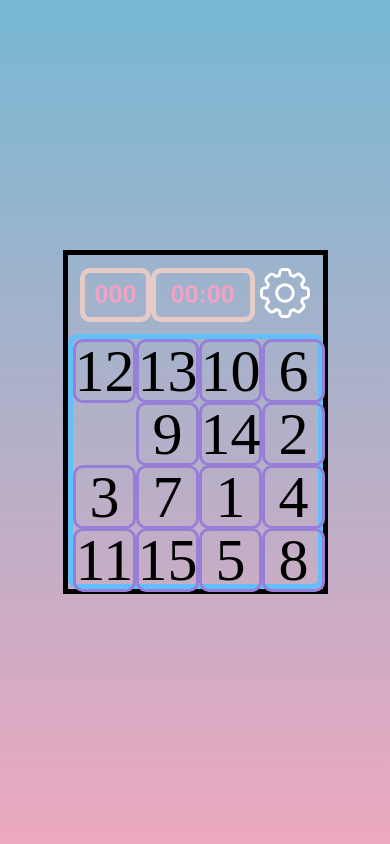
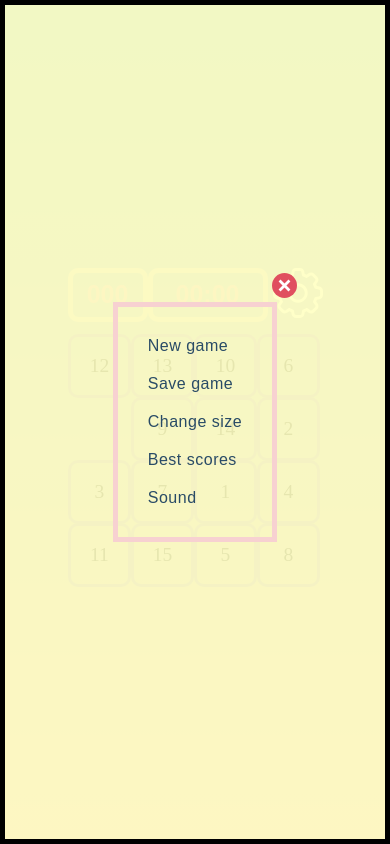
Before and after one commit to maximLomako/15, a plain HTML site: page index.html in a window 390 px wide. Both pictures are taken after a click on the picture 284 px from the left and 292 px from the top of the page. Drawn offline with Linux system fonts and the light colour scheme.

Commit message:
feat: add change size func

```diff
--- a/script.js
+++ b/script.js
@@ -1,5 +1,7 @@
 let numOfCellsinRow = 4;
-// пофиксить рендер
+const createPage = () => {
+  const body = document.querySelector('body');
+
   let getCorrectArray = (size) => {
     let numbers = [].fill("");
     numbers[size ** 2 - 1] = "";
@@ -23,12 +25,11 @@ let getCorrectArray = (size) => {
     return field.flat();
   };
 
-const arrOfNum = getCorrectArray(numOfCellsinRow);
+  let arrOfNum = getCorrectArray(numOfCellsinRow);
 
   const createField = () => {
-  const body = document.querySelector('body');
+
     const numbers = arrOfNum;
-  console.log(numbers);
 
     body.insertAdjacentHTML('afterbegin',
       `
@@ -45,21 +46,47 @@ const createField = () => {
 
     const field = document.querySelector('.field');
     numbers.map((c, i) => {
-    field.insertAdjacentHTML('beforeend', `<div class="cell" >${c === 0 ? '' : c}</div>`);
+      field.insertAdjacentHTML('beforeend', `<div class="cell" draggable="true">${c === 0 ? '' : c}</div>`);
     });
   }
   createField();
 
+  const createModalWindow = () => {
+    body.insertAdjacentHTML('afterbegin',
+      `<div class="modal">
+              <div class="modal__dialog">
+                <div class="modal__item">New game</div>
+                <div class="modal__item">Save game</div>
+                <div class="modal__item">Change size</div>
+                <div class="modal__item">Best scores</div>
+                <div class="modal__item">Sound</div>
+                <div class="close">
+                <img src="./assets/icons/close.svg" alt="close-icon">
+                </div>
+              </div>
+             </div>`
+    );
+  }
+  createModalWindow();
 //global variable
   const container = document.querySelector('.container'),
     field = document.querySelector('.field'),
     cell = document.querySelectorAll('.cell'),
     counter = document.querySelector('.counter'),
-  timer = document.querySelector('.timer');
+    timer = document.querySelector('.timer'),
+    gear = document.querySelector('.gear'),
+    gearIcon = document.querySelector('.gear img'),
+    modal = document.querySelector('.modal'),
+    modalDialog = document.querySelector('.modal__dialog'),
+    close = document.querySelector('.close'),
+    modalItems = document.querySelectorAll('.modal__item'),
+    fieldSizeValue = ['3x3', '4x4', '5x5', '6x6', '7x7', '8x8'];
+
 // let initArrLength = 15;
   let fieldWidth = '';
   let cellWidth = '';
   let cellHeight = '';
+  let fontSize = '';
   const cells = [];
   let empty = {};
   let counterValue = 0;
@@ -73,6 +100,7 @@ const initGame = () => {
     cell.forEach((c, i) => {
         c.style.width = parseInt(fieldWidth, 10) / numOfCellsinRow + 'px';
         c.style.height = parseInt(fieldWidth, 10) / numOfCellsinRow + 'px';
+        c.style.fontSize = '5vw';
 
         const left = i % numOfCellsinRow;
         const top = (i - left) / numOfCellsinRow;
@@ -104,10 +132,32 @@ const initGame = () => {
         cell[i].style.top = `${top * parseInt(cellHeight, 10)}px`; // присваеваем расчетные значения в стили ячеек
         cell[i].style.left = `${left * parseInt(cellWidth, 10)}px`;
 
+        //drag
+        const dragStart = () => {
+          setTimeout(() => {
+            c.classList.toggle('hide');
+          }, 0);
+        }
+        const dragEnd = () => {
+          c.classList.toggle('hide');
+          move(i);
+        }
+
+        const dragOver = () => {
+          console.log('over');
+        }
+        const dragEnter = () => {
+          console.log('enter');
+        }
+
+
         cell[i].addEventListener('click', () => {
           move(i);
+        })
 
-      })
+        cell[i].addEventListener('dragstart', dragStart);
+        cell[i].addEventListener('dragend', dragEnd);
+
       }
     )
   }
@@ -173,7 +223,63 @@ const startTimer = () => {
         ('0' + dateTimer.getUTCSeconds()).slice(-2)
     }
   }
-setInterval(startTimer, 10)
+  setInterval(startTimer, 10);
 
 
+  const toggleModal = () => {
+    modal.classList.toggle('modal__active')
+    gear.classList.toggle('active')
+  }
+
+//start new game
+  const startGame = () => {
+    modal.classList.toggle('modal__active');
+    modal.remove();
+    container.remove();
+    createPage();
+  }
+
+  //change size
+  const changeFieldSize = () => {
+    modalDialog.innerHTML = '';
+    fieldSizeValue.map(s => {
+      modalDialog.insertAdjacentHTML('beforeend',
+        `<span class='field__size'>${s}</span>`)
+    });
+
+    modalDialog.addEventListener('click', (e) => {
+      if (e.target.classList.contains('field__size')) {
+        modal.classList.toggle('modal__active');
+        numOfCellsinRow = +e.target.textContent[0]
+        modal.remove();
+        container.remove();
+        createPage();
+      }
+    })
+
+
+
+  }
+
+  modalItems[0].addEventListener('click', startGame);
+  modalItems[2].addEventListener('click', changeFieldSize);
+  gearIcon.addEventListener('click', toggleModal);
+  close.addEventListener('click', toggleModal);
+
+  document.addEventListener('click', (e) => {
+    if (e.target === modal) {
+      modal.classList.toggle('modal__active')
+      gear.classList.toggle('active')
+    }
+  })
+
+  document.addEventListener('keydown', (e) => {
+    if (e.code === 'Escape') {
+      modal.classList.remove('modal__active')
+      gear.classList.toggle('active')
+    }
+  })
+
   window.addEventListener("resize", initGame);
+}
+createPage();
--- a/style.css
+++ b/style.css
@@ -5,6 +5,7 @@
 }
 
 body {
+    position: relative;
     display: flex;
     justify-content: center;
     align-items: center;
@@ -13,7 +14,6 @@ body {
 }
 
 .container {
-    border: 5px solid black;
     margin: 0 auto;
     display: flex;
     flex-direction: column;
@@ -24,7 +24,7 @@ body {
 .indicators {
     display: flex;
     justify-content: space-between;
-    width: 90%;
+    width: 100%;
     margin-top: 5%;
 }
 
@@ -77,20 +77,18 @@ body {
     margin-bottom: 0;
     display: block;
     border-radius: 10px;
-    border: 5px solid #62BFF7;
     position: relative;
     width: 100%;
 }
 
 
 .cell {
-    /*нужно менять высоту и ширину*/
     height: 100px;
     width: 100px;
     border: 3px solid #977FD7;
     border-radius: 10px;
     position: absolute;
-    font-size: 60px;
+    font-size: 30px;
     display: flex;
     justify-content: center;
     align-items: center;
@@ -98,10 +96,82 @@ body {
     cursor: pointer;
 }
 
+.modal {
+    z-index: 999;
+    position: absolute;
+    display: none;
+    justify-content: center;
+    align-items: center;
+    height: 100%;
+    width: 100%;
+    border: 5px solid black;
+}
+
+.modal__active {
+    display: flex;
+    background: rgba(255, 255, 194, 0.9);
+    transition: all 1s;
+}
+
+.modal__dialog {
+    padding: 20px;
+    border: 5px solid #F7D1D1;
+    position: relative;
+}
+
+.modal__item {
+    font-size: 16px;
+    letter-spacing: .5px;
+    padding: 10px;
+    font-family: sans-serif;
+    cursor: pointer;
+    color: #294B66;
+}
+
+.modal__item:hover {
+    color: #DF5752;
+    transition: color .5s;
+}
+
+.close {
+    position: absolute;
+    top: -15%;
+    left: 100%;
+    height: 30px;
+    width: 25px;
+    cursor: pointer;
+}
+
+.gear img {
+    height: 50px;
+    width: 50px;
+    margin-left: 5px;
+    filter: invert(1);
+    cursor: pointer;
+    transition: transform 1s;
+
+}
+
+.gear.active img {
+    transform: rotate(90deg);
+    transition: all 1s;
+}
+
 .hide {
     display: none;
 }
 
-.hovered {
-   background-color: #E5CAC7;
+.field__size {
+    font-size: 16px;
+    letter-spacing: .5px;
+    padding: 5px;
+    font-family: sans-serif;
+    cursor: pointer;
+    color: #294B66;
+    cursor: pointer;
 }
+
+.field__size:hover {
+    color: #DF5752;
+    transition: color .5s;
+}
```
Lines whose indentation alone changed are shown as unchanged.
